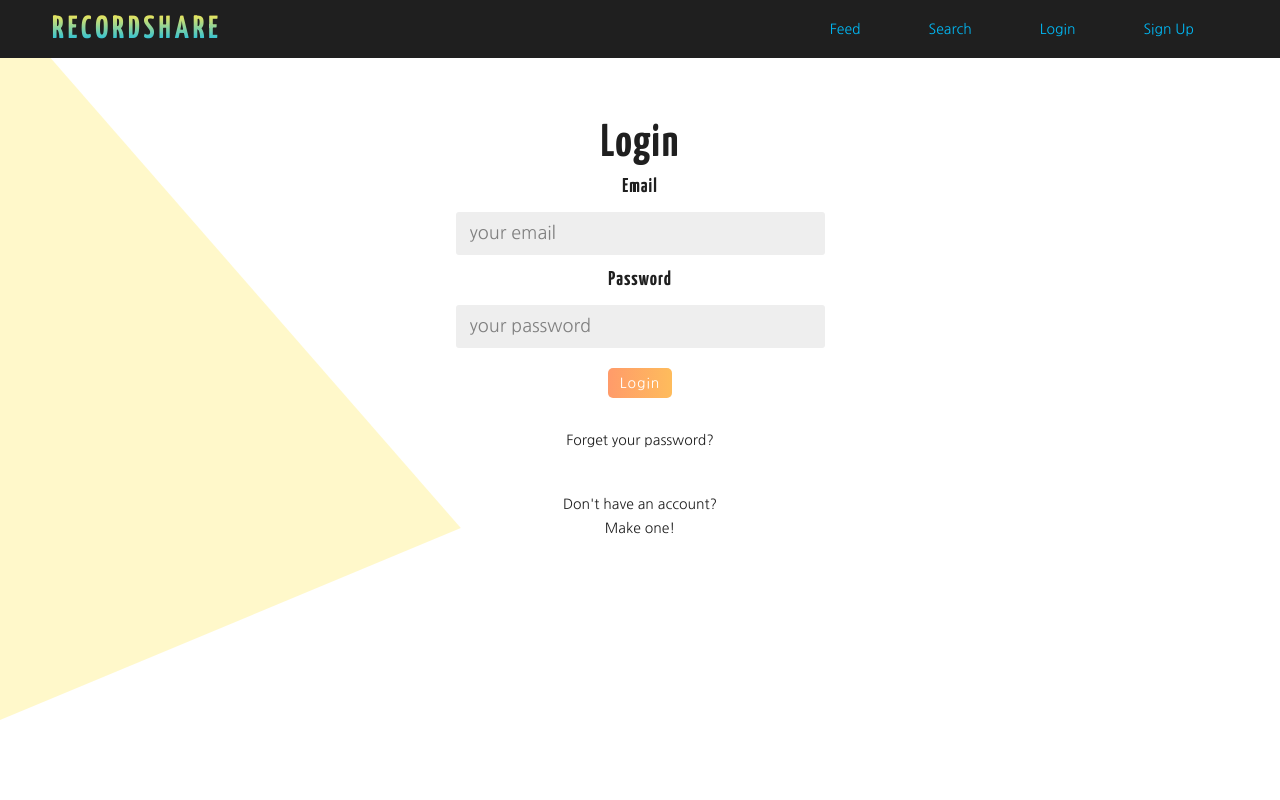
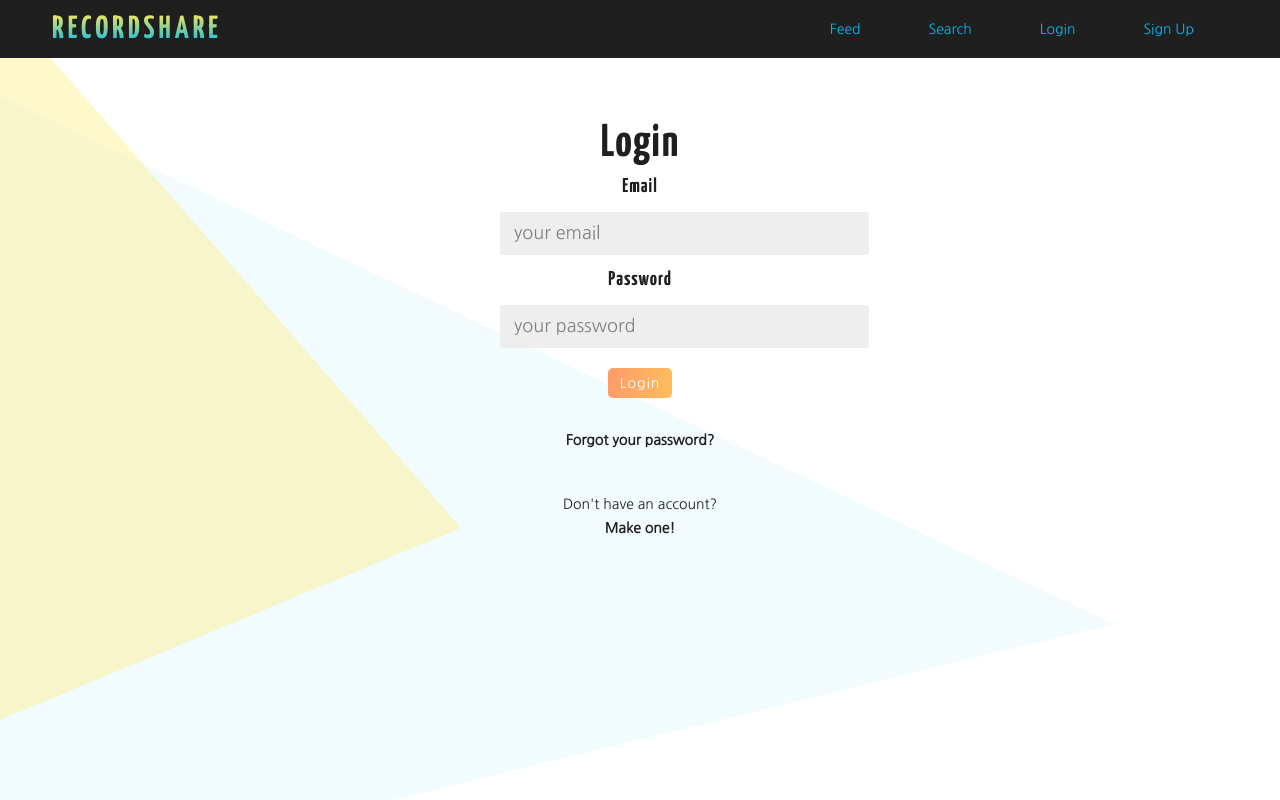
Before and after one commit to mpaitgt/recordshare, a React (Create React App) app in the folder client/: page /login in a window 1280 px wide. Built offline with nearby package versions, Linux system fonts and the light colour scheme.

Commit message:
committing for updates

```diff
--- a/client/src/Components/Displays/ListDisplay.js
+++ b/client/src/Components/Displays/ListDisplay.js
@@ -1,6 +1,5 @@
 import React, {useEffect, useContext} from 'react';
-import Button from '../Elements/Button';
-import {Text, Image} from '../Elements';
+import {Text, Image, Button} from '../Elements';
 import Like from '../Like';
 import {PayloadContext} from '../Providers/PayloadProvider';
 import {UserContext} from '../Providers/UserProvider';
@@ -13,12 +12,17 @@ const Flex = styled.div`
   display: grid;
   grid-template-columns: 40% 60%;
   flex-direction: row;
-  align-items: start;
+  align-items: center;
   justify-items: center;
   grid-gap: 20px;
-  border-top: 2px solid var(--gray-6);
-  border-bottom: 1px solid var(--gray-6);
+  // border-top: 1px solid var(--gray-5);
+  // border-bottom: 2px solid var(--gray-5);
+  // border-right: 4px solid var(--gray-5);
+  // border-left: 1px solid var(--gray-5);
+  box-shadow: 4px 2px 4px 2px rgba(0,0,0,0.1);
   padding: 24px 0px;
+  background: var(--whiter);
+  margin: 20px 0px;
 `;
 
 const Content = styled.div`
@@ -29,6 +33,10 @@ function ListDisplay({ display, album }) {
   const [user, setUser] = useContext(UserContext);
   const [record, setRecord] = useContext(PayloadContext);
   const { image, title, artist, genres, story, date_added } = album;
+
+  useEffect(() => {
+    console.log(album)
+  }, [])
 
   const recordDetails = (title, artist) => {
     spotify.getAlbums(title)
@@ -72,7 +80,7 @@ function ListDisplay({ display, album }) {
           <Button margin="0px 20px 0px 0px" display="inline" onClick={() => recordDetails(title, artist)}>Details</Button>
           <Button margin="0px 20px 0px 0px" display="inline">Share your story</Button>
         </div>
-        <Text variant="description">Added {helpers.convertDate(date_added)}</Text>
+      <Text variant="description">Added {helpers.convertDate(date_added)} by </Text>
       </div>
     </Flex>
   )
--- a/client/src/Components/Elements/Card.js
+++ b/client/src/Components/Elements/Card.js
@@ -8,8 +8,10 @@ let CARD = styled.div`
   border-radius: 8px;
   text-align: center;
   padding: 20px;
-  max-width: 400px;
+  max-width: 300px;
   margin: 0 auto;
+  // background: var(--whiter);
+  // box-shadow: 0px 0px 16px -6px rgba(0,0,0,0.75);
 `;
 
 const Card = ({ children, align }) => {
--- a/client/src/Components/Elements/Path.js
+++ b/client/src/Components/Elements/Path.js
@@ -2,15 +2,19 @@ import React from 'react';
 import {Link} from 'react-router-dom';
 import {css} from 'emotion';
 
-function Path(props) {
+function Path({to, children, underline}) {
   return (
     <Link
-      to={props.to}
+      to={to}
       className={css`
         text-decoration: none;
         color: inherit;
+        font-weight: ${underline ? '900' : '100'};
+        &:hover {
+          color: ${underline ? 'var(--blue)' : 'inherit'};
+        }
       `}>
-      {props.children}
+      {children}
     </Link>
   )
 }
--- a/client/src/Components/Signup/Form1.js
+++ b/client/src/Components/Signup/Form1.js
@@ -31,7 +31,7 @@ class Form1 extends React.Component {
         </form>
         <Text variant="p2">
           Already have an account?<br/>
-          <Path to="/login">Login here.</Path>
+          <Path to="/login" underline={true}>Login here.</Path>
         </Text>
       </Card>
     )
--- a/client/src/Pages/Home.js
+++ b/client/src/Pages/Home.js
@@ -16,14 +16,22 @@ const ImageDisplay = styled.div`
   position: relative;
 `;
 
+const Image1 = styled.img`
+
+`;
+
+const Image2 = styled.img`
+
+`;
+
 const Home = () => {
   return (
     <Container>
       {/* <Text variant="headline">Welcome to Recordshare.</Text> */}
       <ImageDisplay>
       {/* <Logo size="102px" padding="0px" /> */}
-        <img src={img} width="400"/>
-        <img src={img2} width="600"/>
+        <Image1 src={img} width="400"/>
+        <Image2 src={img2} width="600"/>
       </ImageDisplay>
       {/* <Features>
         <Text className={css`align-self: flex-start`} variant="h1">Find</Text>
--- a/client/src/Pages/Login.js
+++ b/client/src/Pages/Login.js
@@ -39,13 +39,13 @@ function Login() {
             </div>
           </form>
           <Text variant="p2">
-            <Path to="/forgot-password">
-              Forget your password?
+            <Path to="/forgot-password" underline={true}>
+              Forgot your password?
             </Path>
           </Text>
           <Text variant="p2">
             Don't have an account?<br/>
-            <Path to="/signup">Make one!</Path>
+            <Path to="/signup" underline={true}>Make one!</Path>
           </Text>
       </Card>
     </Container>
--- a/client/src/Pages/Search.js
+++ b/client/src/Pages/Search.js
@@ -4,6 +4,7 @@ import {ListDisplay, GridDisplay} from '../Components/Displays';
 import SearchBar from '../Components/Search/SearchBar';
 import API from '../Utils';
 import styled from '@emotion/styled';
+import Loader from '../Components/Loader';
 
 const Flex = styled.div`
   display: flex;
--- a/client/src/index.css
+++ b/client/src/index.css
@@ -34,7 +34,6 @@ body {
   -webkit-font-smoothing: antialiased;
   -moz-osx-font-smoothing: grayscale;
   background: var(--gray-white);
-  position: relative;
 }
 
 .page {
@@ -43,7 +42,7 @@ body {
   text-align: center;
 }
 
-/* #bg {
+#bg {
   clip-path: polygon(0 0, 0 100%, 87% 66%);
   height: 100vh;
   width: 100%;
@@ -51,7 +50,7 @@ body {
   opacity: 0.05;
   position: fixed;
   z-index: -1;
-} */
+}
 
 #bg2 {
   clip-path: polygon(0 0, 0 90%, 36% 66%);
```
